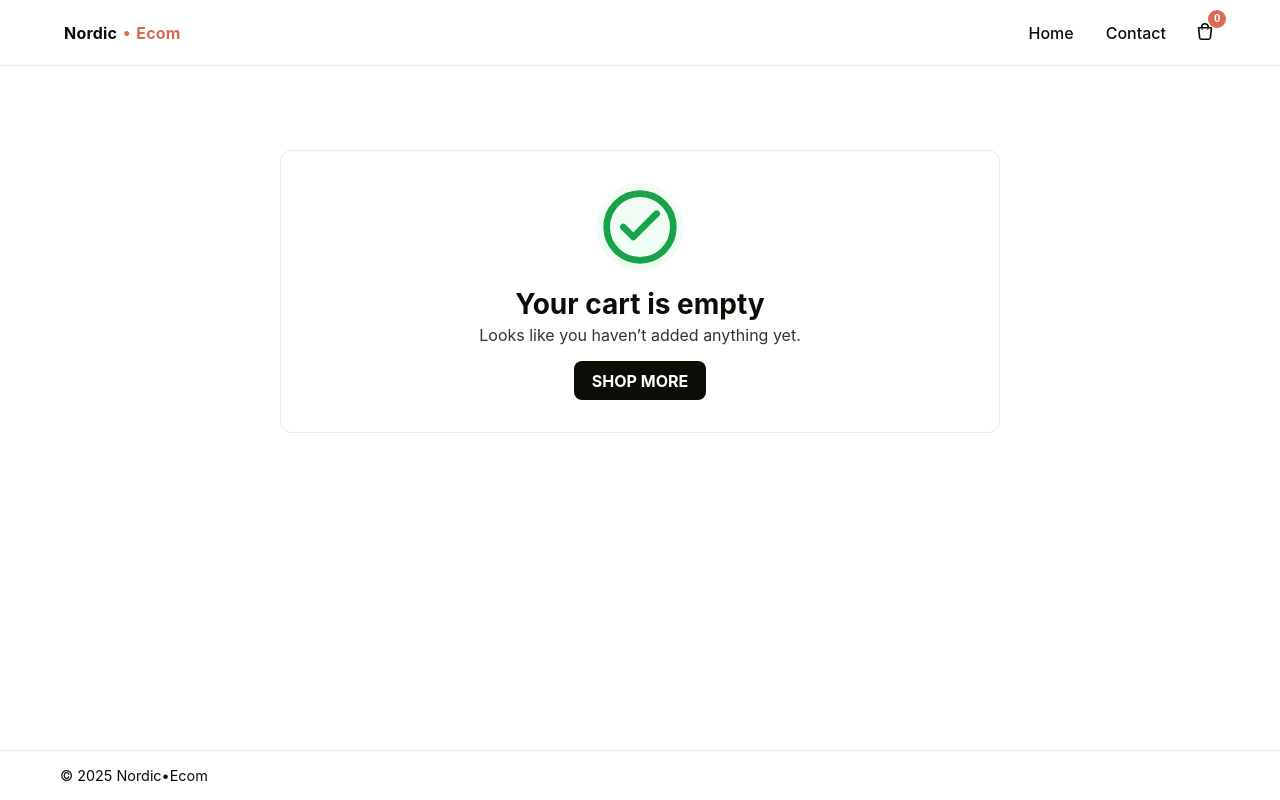
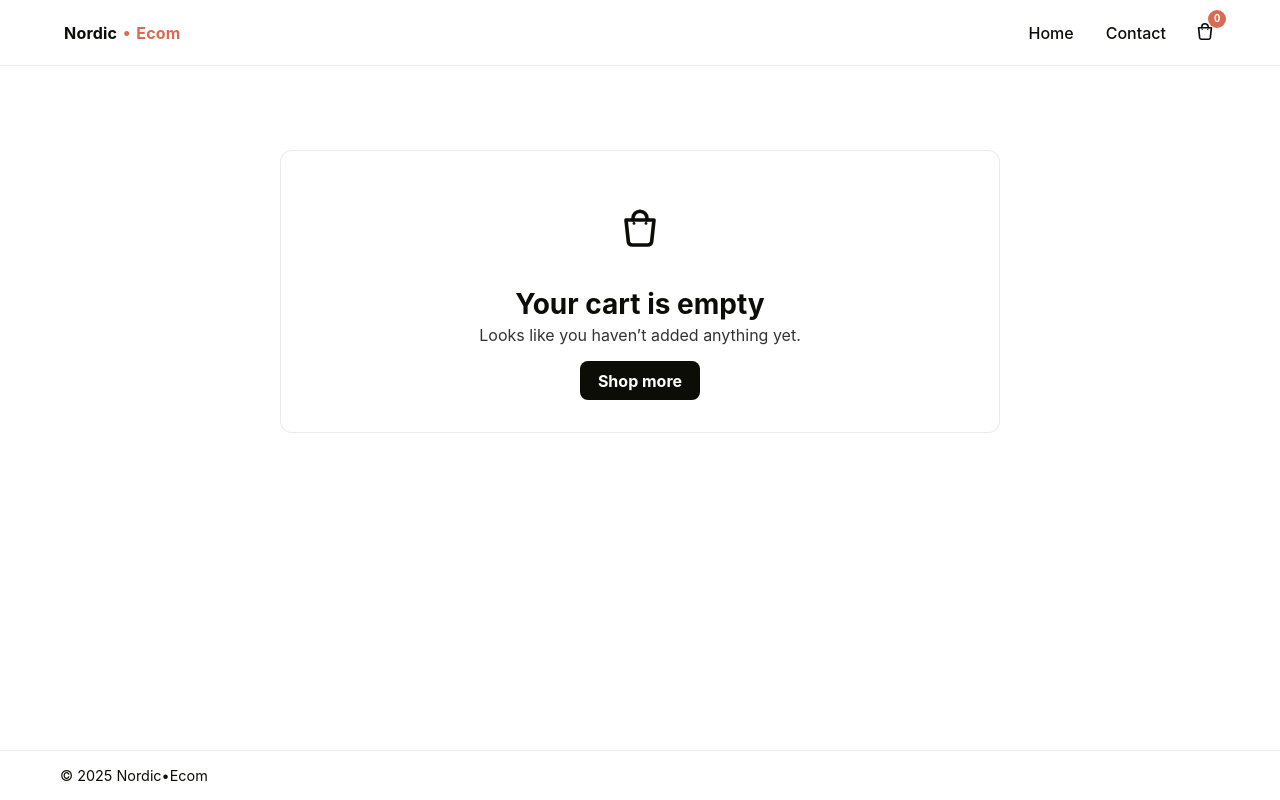
Before and after one commit to Veronicabrun/react-ecom-store, a React (Create React App) app: page /cart in a window 1280 px wide. Built offline with nearby package versions, Linux system fonts and the light colour scheme.

Commit message:
Update cart and checkout success UI (icons and button text)

```diff
--- a/src/pages/CartPage/CartPage.jsx
+++ b/src/pages/CartPage/CartPage.jsx
@@ -15,30 +15,36 @@ export default function CartPage() {
   if (cartItems.length === 0) {
     return (
       <section className={styles.section}>
+        {/* NØYTRALT HANDLEKURV-IKON I STEDEN FOR GRØNN HAKE */}
         <div className={styles.iconWrap} aria-hidden="true">
           <svg
             className={styles.icon}
-            width="80"
-            height="80"
-            viewBox="0 0 48 48"
+            width="48"
+            height="48"
+            viewBox="0 0 24 24"
             role="img"
           >
-            <circle
-              cx="24"
-              cy="24"
-              r="20"
+            {/* posekropp */}
+            <path
+              d="M5 8.5h14l-1.2 11a2 2 0 0 1-2 1.5H8.2a2 2 0 0 1-2-1.5L5 8.5Z"
               fill="none"
-              stroke="#16a34a"
-              strokeWidth="4"
-            />
-            <path
-              d="M14 24l6 6 14-14"
-              fill="none"
-              stroke="#16a34a"
-              strokeWidth="4"
+              stroke="#0c0d07"
+              strokeWidth="1.8"
               strokeLinecap="round"
               strokeLinejoin="round"
             />
+            {/* håndtak */}
+            <path
+              d="M8.5 8.5V7.6a3.5 3.5 0 0 1 7 0v0.9"
+              fill="none"
+              stroke="#0c0d07"
+              strokeWidth="1.8"
+              strokeLinecap="round"
+              strokeLinejoin="round"
+            />
+            {/* små "nagler" */}
+            <circle cx="9" cy="10.2" r="0.7" fill="#0c0d07" />
+            <circle cx="15" cy="10.2" r="0.7" fill="#0c0d07" />
           </svg>
         </div>
 
@@ -47,7 +53,7 @@ export default function CartPage() {
 
         <div className={styles.actions}>
           <Link to="/" className={styles.ctaBtn}>
-            SHOP MORE
+            Shop more
           </Link>
         </div>
       </section>
--- a/src/pages/CartPage/CartPage.module.scss
+++ b/src/pages/CartPage/CartPage.module.scss
@@ -150,7 +150,7 @@
   height: 88px;
   margin: 0 auto 0.75rem;
   border-radius: 999px;
-  background: #f0fdf4;
+  /* ingen bakgrunn – nøytralt ikon */
 }
 
 .icon {
@@ -183,6 +183,7 @@
   text-decoration: none;
   font-weight: 700;
   border: 0;
+  text-transform: none;
 }
 
 .ctaBtn:hover {
--- a/src/pages/CheckoutSuccessPage/CheckoutSuccessPage.jsx
+++ b/src/pages/CheckoutSuccessPage/CheckoutSuccessPage.jsx
@@ -50,7 +50,7 @@ export default function CheckoutSuccessPage() {
 
       <div className={styles.actions}>
         <Link to="/" className={styles.ctaBtn}>
-          SHOP MORE
+          Shop more
         </Link>
       </div>
     </section>
--- a/src/pages/CheckoutSuccessPage/CheckoutSuccessPage.module.scss
+++ b/src/pages/CheckoutSuccessPage/CheckoutSuccessPage.module.scss
@@ -18,7 +18,6 @@
   height: 88px;
   margin: 0 auto 0.75rem;
   border-radius: 999px;
-  background: #f0fdf4; /* lys grønn bak sirkel/hake */
 }
 
 .icon {
```
